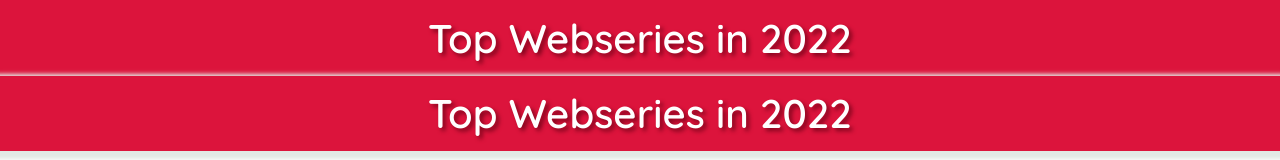
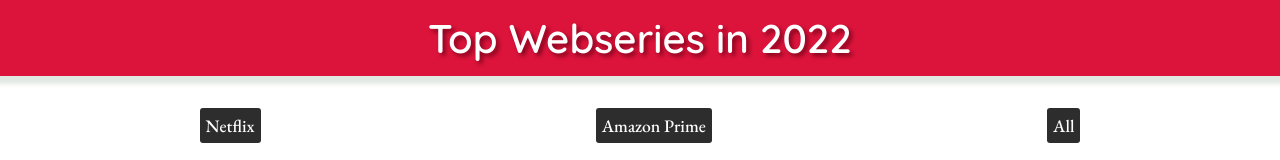
Before and after one commit to aviraj1703/webseries_gallery, a React (Create React App) app: page / in a window 1280 px wide. Shown: the top 160 px of the page. Built offline with nearby package versions, Linux system fonts and the light colour scheme; a web font is replaced by a local one.

Commit message:
Update App.js

```diff
--- a/src/App.js
+++ b/src/App.js
@@ -4,7 +4,6 @@
 const App = () => {
   return (
     <>
-      <h1>Top Webseries in 2022</h1>
       <Container />
     </>
   );
```
